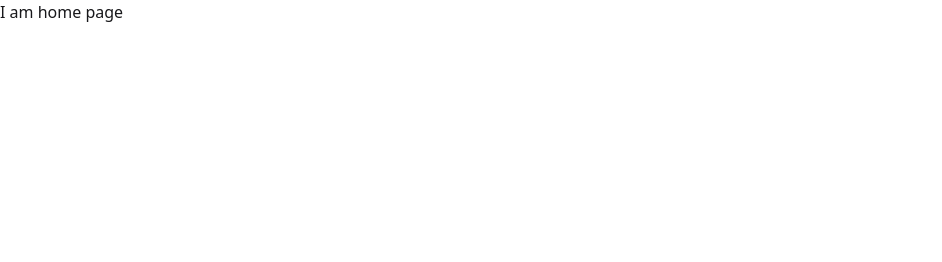
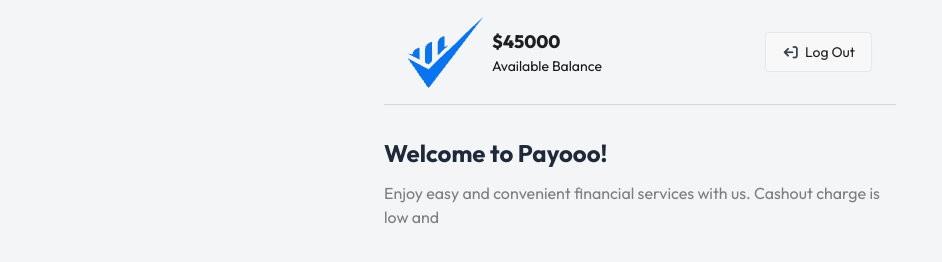
Before and after one commit to tonmoy-thedeveloper/payoo-mobile-bank, a plain HTML site: page home.html in a window 1280 px wide. Shown: the whole page, without its empty margins (0-942 px from the left). Drawn offline with nearby package versions, Linux system fonts and the light colour scheme.

Commit message:
Home screen navbar and heading added

```diff
--- a/home.html
+++ b/home.html
@@ -13,10 +13,48 @@
     <!-- Tailwind CSS cdn -->
     <script src="https://cdn.jsdelivr.net/npm/@tailwindcss/browser@4"></script>
 
+    <!-- Font Awesome cdn -->
+    <link
+      rel="stylesheet"
+      href="https://cdnjs.cloudflare.com/ajax/libs/font-awesome/7.0.0/css/all.min.css"
+      integrity="sha512-DxV+EoADOkOygM4IR9yXP8Sb2qwgidEmeqAEmDKIOfPRQZOWbXCzLC6vjbZyy0vPisbH2SyW27+ddLVCN+OMzQ=="
+      crossorigin="anonymous"
+      referrerpolicy="no-referrer"
+    />
+
     <!-- CSS Link -->
     <link rel="stylesheet" href="./style/style.css" />
   </head>
-  <body>
-    <h1>I am home page</h1>
+  <body class="outfit_font bg-[#f4f5f7] h-screen">
+    <!-- Navbar here -->
+    <nav
+      class="min-h-[50px] border-b border-gray-300 py-4 px-6 flex justify-between items-center max-w-lg mx-auto"
+    >
+      <div class="flex items-center gap-2">
+        <div><img src="./assets/logo.png" alt="" /></div>
+        <div>
+          <p class="text-[#080808e6] text-lg font-extrabold">$45000</p>
+          <p class="text-[14px] font-normal text-[#080808e6 mt-2]">
+            Available Balance
+          </p>
+        </div>
+      </div>
+      <div>
+        <button class="btn capitalize font-[14px] text-[#080808e6] font-normal">
+          <i
+            class="fa-solid fa-arrow-right-from-bracket rotate-180 text-gray-700"
+          ></i>
+          log out
+        </button>
+      </div>
+    </nav>
+
+    <div class="max-w-lg mx-auto my-8">
+      <h3 class="text-gray-800 font-bold text-2xl mb-3">Welcome to Payooo!</h3>
+      <p class="text-base font-normal text-[#08080880]">
+        Enjoy easy and convenient financial services with us. Cashout charge is
+        low and
+      </p>
+    </div>
   </body>
 </html>
```
